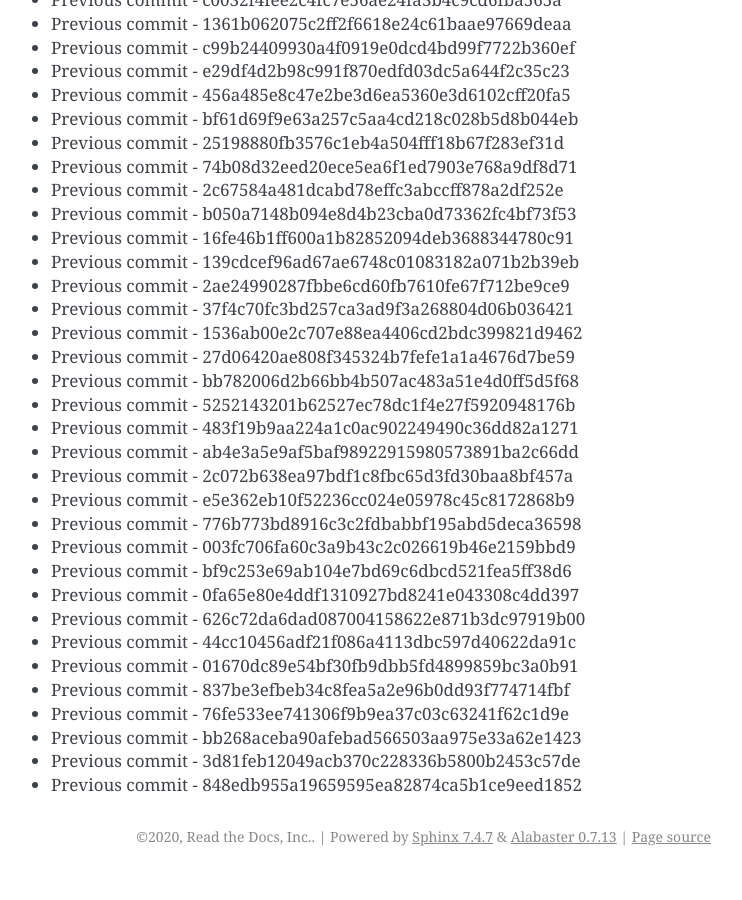
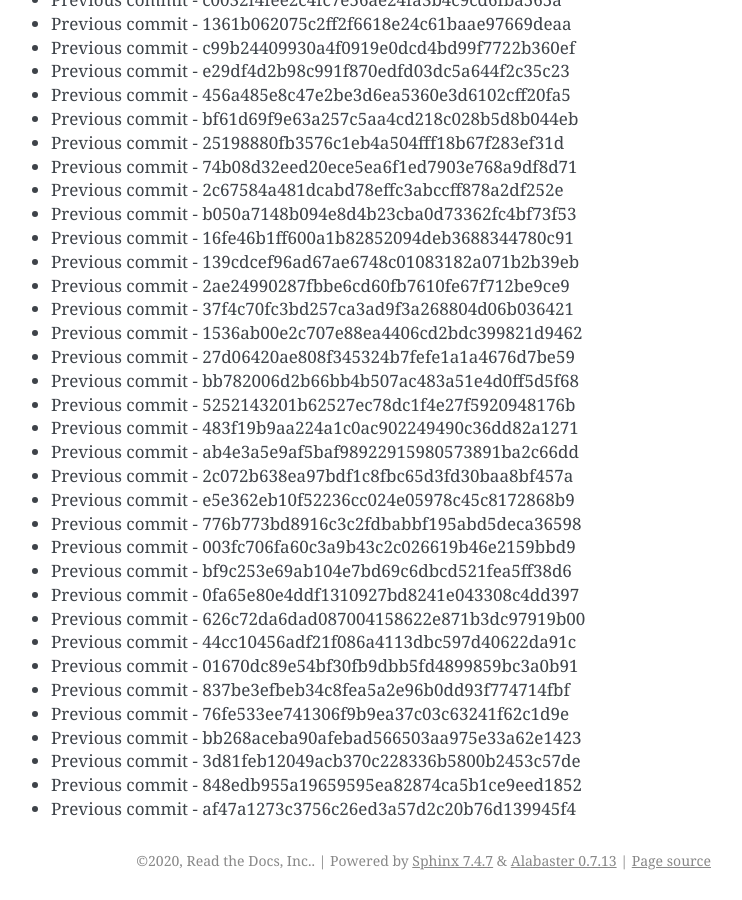
Before and after one commit to readthedocs/rtd-git-stresstest, a Sphinx documentation site: the page built from docs/updates.rst, in a window 1280 px wide and 900 px high, scrolled down 94796 px. Shown: the whole window, without its empty margins (399-1141 px from the left). Built offline with Sphinx 7.4.7, drawn with Linux system fonts in a browser that asks for light colours; before the commit the page ends 95672 px from its top, so only the background shows below that.

Commit message:
Generating commit from previous: af47a1273c3756c26ed3a57d2c20b76d139945f4

```diff
--- a/docs/updates.rst
+++ b/docs/updates.rst
@@ -4015,3 +4015,4 @@ It can be tested for any performance characteristics.
 * Previous commit - bb268aceba90afebad566503aa975e33a62e1423
 * Previous commit - 3d81feb12049acb370c228336b5800b2453c57de
 * Previous commit - 848edb955a19659595ea82874ca5b1ce9eed1852
+* Previous commit - af47a1273c3756c26ed3a57d2c20b76d139945f4
```
